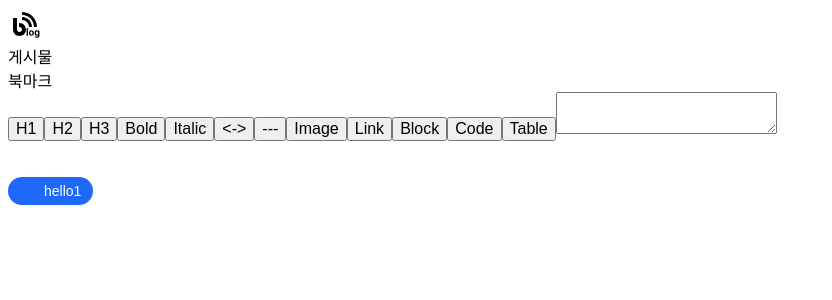
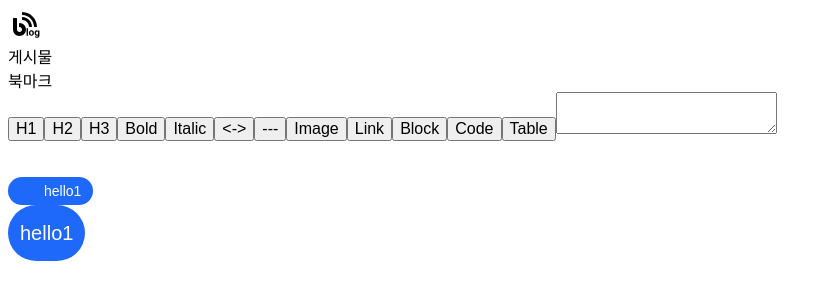
Before and after one commit to Kim-Jin-Uk/blog-with-mark-down-editor, a Next.js app: page / in a window 1280 px wide. Shown: the top 300 px of the page, without its empty margins (0-832 px from the left). Built offline with nearby package versions, Linux system fonts and the light colour scheme.

Commit message:
FEATURE: 버튼 패딩 커스텀 기능 추가

```diff
--- a/src/components/Atoms/Button/types.ts
+++ b/src/components/Atoms/Button/types.ts
@@ -11,6 +11,7 @@ export type ButtonProperty =
   | ButtonTextColor
   | boolean
   | number
+  | number[]
   | None;
 
 export interface ButtonInterface extends BasicObject<ButtonProperty> {
@@ -20,6 +21,7 @@ export interface ButtonInterface extends BasicObject<ButtonProperty> {
   hasBorder: boolean | None;
   height: number | None;
   fontSize: number | None;
+  padding: number[] | None;
 }
 
 export interface ButtonProps {
--- a/src/components/Atoms/Button/utils.ts
+++ b/src/components/Atoms/Button/utils.ts
@@ -17,7 +17,11 @@ export const convertButtonInterfaceToClassName = (
     if (value) {
       classNames.push(
         `${convertCamelToKebabCase(key)}${
-          typeof value === "boolean" ? "" : `--${value}`
+          typeof value === "boolean"
+            ? ""
+            : Array.isArray(value)
+            ? `--${value.join("-")}`
+            : `--${value}`
         }`
       );
     }
--- a/src/pages/index.tsx
+++ b/src/pages/index.tsx
@@ -33,6 +33,20 @@ export default function Home() {
         >
           hello1
         </Button>
+        <Button
+          onClick={() => onClickButton("main")}
+          buttonInterface={convertObjectToButtonInterface({
+            shape: "round",
+            background: "blue",
+            color: "white",
+            hasBorder: false,
+            height: 56,
+            fontSize: 20,
+            padding: [12, 48],
+          })}
+        >
+          hello1
+        </Button>
       </main>
     </>
   );
```
